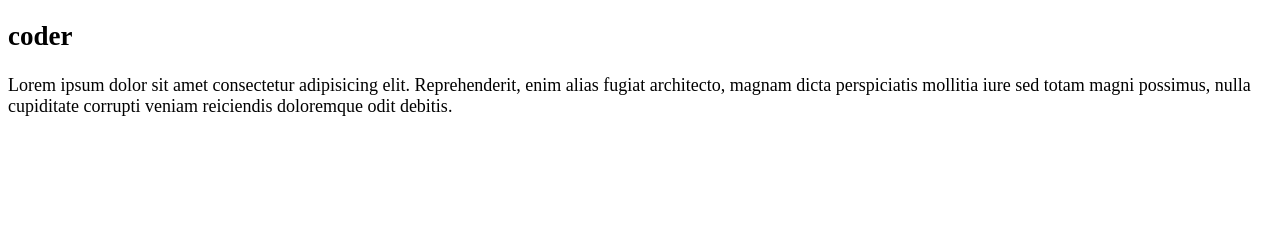
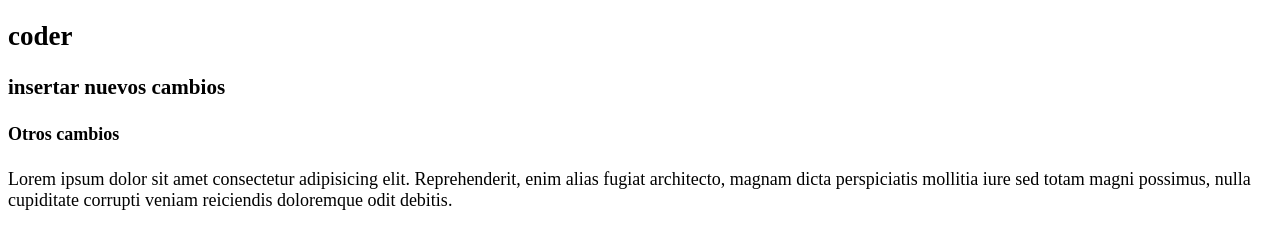
Before and after one commit to FrancoNiicolas/Proyecto_GitHub, a plain HTML site: page index.html in a window 1280 px wide. Shown: the part 69-318 px from the top of the page. Drawn offline with Linux system fonts and the light colour scheme.

Commit message:
Nuevas modificaciones

```diff
--- a/index.html
+++ b/index.html
@@ -10,6 +10,8 @@
 <body>
     <h1>Hola con Github</h1>
     <h2>coder</h2>
+    <h3>insertar nuevos cambios</h3>
+    <h4>Otros cambios</h4>
 
     <div>Lorem ipsum dolor sit amet consectetur adipisicing elit. Reprehenderit, enim alias fugiat architecto, magnam dicta perspiciatis mollitia iure sed totam magni possimus, nulla cupiditate corrupti veniam reiciendis doloremque odit debitis.</div>
 </body>
```
